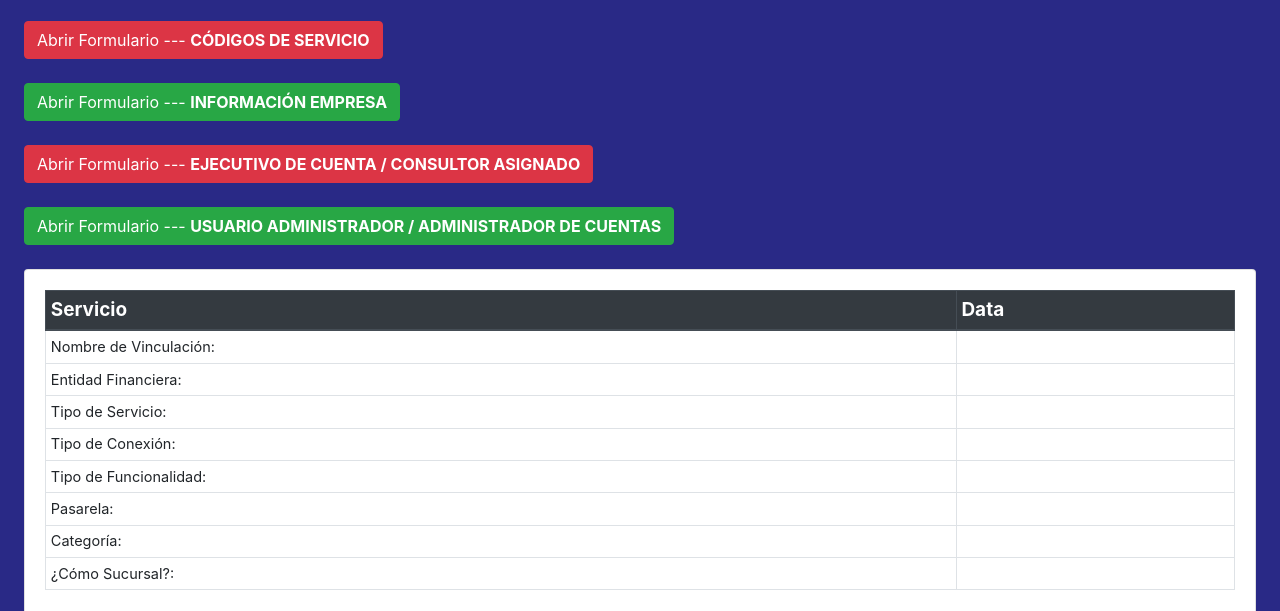
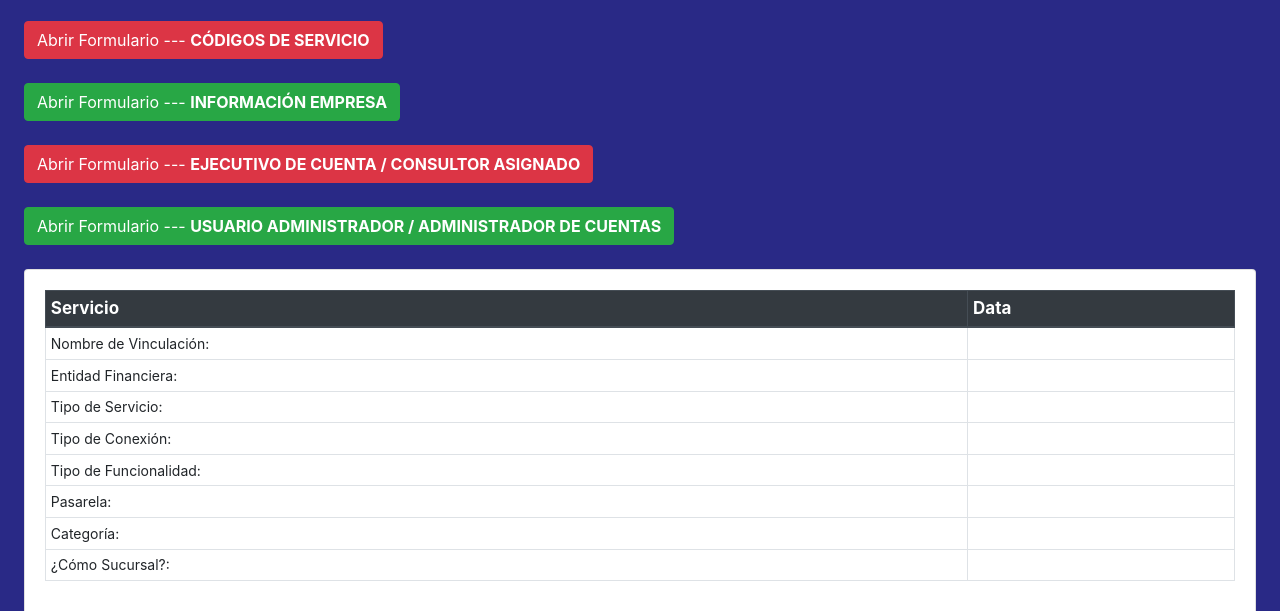
Before and after one commit to jfhernandezp91/ach, a plain HTML site: page index.html in a window 1280 px wide. Shown: the part 111-722 px from the top of the page. Drawn offline with nearby package versions, Linux system fonts and the light colour scheme.

Commit message:
Add files via upload

```diff
--- a/index.html
+++ b/index.html
@@ -1723,8 +1723,8 @@
                       <th>Descripción del Servicio</th>
                       <th>Número de Cuenta</th>
                       <th>Tipo de Cuenta</th>
+                      <th>Límite Persona Natural</th>
                       <th>Límite Persona Jurídica</th>
-                      <th>Límite Persona Natural</th>
                     </tr>
                   </thead>
                   <tbody v-if="numerosCodigos >= 1 " class="muestra__servicios">
--- a/vem.css
+++ b/vem.css
@@ -1,3 +1,4 @@
+/* contenido de la web */
 .container-fluid {
   background-color: rgba(5, 5, 114, 0.856);
 }
@@ -35,25 +36,24 @@ p {
   padding: 15px;
 }
 
-table {
-  width: auto;
-  border: 5px crimson;
-}
-
+/* aplica para todas las tablas */
 .resultado {
   font-size: 14px;
   width: auto;
 }
 
+/* encabezados de las tablas */
 th {
   text-align: center;
-  font-size: 19px;
+  font-size: 17px;
 }
 
+/* contenido de las tablas "las filas" */
 td {
-  font-size: 14.5px;
+  font-size: 14px;
 }
 
+/* aplica para la clase a la tabla donde se muestran los códigos de servicio */
 .muestra__servicios {
   text-align: center;
 }
```
